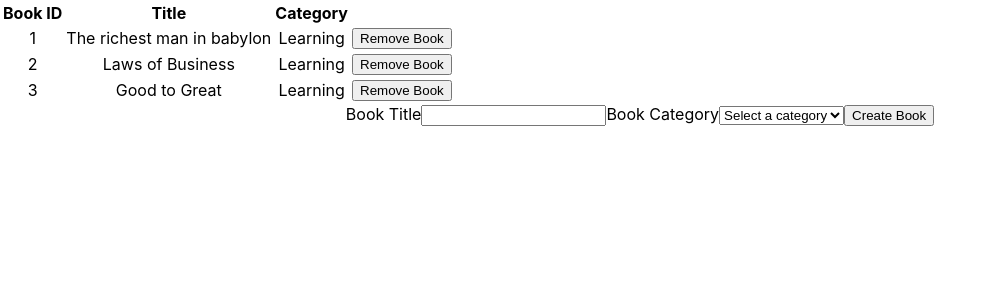
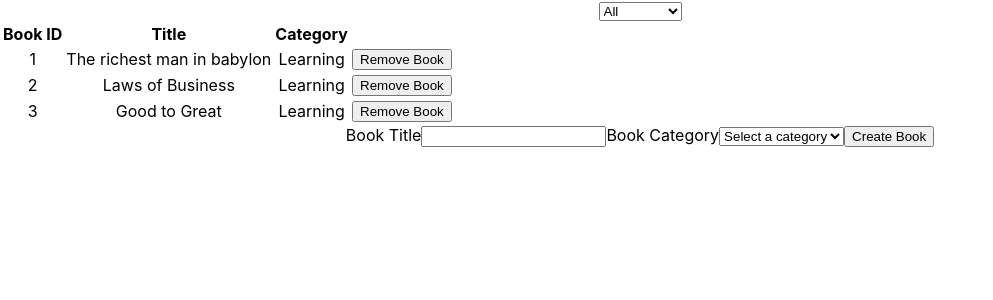
Before and after one commit to Jaakal/bookstore-cms, a React (Create React App) app: page / in a window 1280 px wide. Shown: the top 300 px of the page, without its empty margins (0-993 px from the left). Built offline with nearby package versions, Linux system fonts and the light colour scheme.

Commit message:
Implement filter

```diff
--- a/src/actions/index.js
+++ b/src/actions/index.js
@@ -1,5 +1,6 @@
 const CREATE_BOOK = 'CREATE_BOOK';
 const REMOVE_BOOK = 'REMOVE_BOOK';
+const CHANGE_FILTER = 'CHANGE_FILTER';
 
 export const addBook = book => ({
   type: CREATE_BOOK,
@@ -10,3 +11,8 @@ export const removeBook = book => ({
   type: REMOVE_BOOK,
   book,
 });
+
+export const changeFilter = filter => ({
+  type: CHANGE_FILTER,
+  filter,
+});
--- /dev/null
+++ b/src/components/CategoryFilter.js
@@ -0,0 +1,36 @@
+import React from 'react';
+import PropTypes from 'prop-types';
+
+const CATEGORIES = [
+  'Action',
+  'Biography',
+  'History',
+  'Horror',
+  'Kids',
+  'Learning',
+  'Sci-Fi',
+];
+
+const CategoryFilter = props => {
+  const { handleFilterChange } = props;
+  return (
+    <div>
+      <select onChange={e => handleFilterChange(e)}>
+        <option defaultValue="All"> All</option>
+        {CATEGORIES.map(category => (
+          <option key={category} value={category}>{category}</option>
+        ))}
+      </select>
+    </div>
+  );
+};
+
+CategoryFilter.propTypes = {
+  handleFilterChange: PropTypes.func,
+};
+
+CategoryFilter.defaultProps = {
+  handleFilterChange: () => undefined,
+};
+
+export default CategoryFilter;
--- a/src/containers/BooksList.js
+++ b/src/containers/BooksList.js
@@ -2,17 +2,22 @@ import React from 'react';
 import { connect } from 'react-redux';
 import PropTypes from 'prop-types';
 import Book from '../components/Book';
-import { removeBook } from '../actions/index';
+import { removeBook, changeFilter } from '../actions/index';
+import CategoryFilter from '../components/CategoryFilter';
 
 const BooksList = props => {
-  const { books } = props;
-
+  const { books, filter } = props;
   const handleRemoveBook = book => {
     props.removeBook(book);
   };
 
+  const handleFilterChange = e => {
+    props.changeFilter(e.target.value);
+  };
+  const booksList = () => (filter === 'All' ? books : books.filter(book => book.category === filter));
   return (
     <div>
+      <CategoryFilter handleFilterChange={handleFilterChange} />
       <table>
         <thead>
           <tr>
@@ -22,7 +27,7 @@ const BooksList = props => {
           </tr>
         </thead>
         <tbody>
-          {books.map(book => (
+          {booksList().map(book => (
             <Book key={book.id} book={book} handleRemoveBook={handleRemoveBook} />
           ))}
         </tbody>
@@ -34,17 +39,22 @@ const BooksList = props => {
 BooksList.defaultProps = {
   books: [],
   removeBook: () => undefined,
+  changeFilter: () => undefined,
+  filter: '',
 };
 
 /* eslint-disable react/forbid-prop-types */
 BooksList.propTypes = {
+  filter: PropTypes.string,
   books: PropTypes.array,
   removeBook: PropTypes.func,
+  changeFilter: PropTypes.func,
 };
 /* eslint-enable react/forbid-prop-types */
 
 const mapStateToProps = state => ({
   books: state.books,
+  filter: state.filter,
 });
 
 const mapDispatchToProps = dispatch => ({
@@ -53,6 +63,9 @@ const mapDispatchToProps = dispatch => ({
       removeBook(book),
     );
   },
+  changeFilter: filter => {
+    dispatch(changeFilter(filter));
+  },
 });
 
 export default connect(mapStateToProps, mapDispatchToProps)(BooksList);
--- /dev/null
+++ b/src/reducers/filter.js
@@ -0,0 +1,8 @@
+export default (state = 'All', action) => {
+  switch (action.type) {
+    case 'CHANGE_FILTER':
+      return action.filter;
+    default:
+      return state;
+  }
+};
--- a/src/reducers/index.js
+++ b/src/reducers/index.js
@@ -1,5 +1,5 @@
 import { combineReducers } from 'redux';
 import books from './books';
+import filter from './filter';
 
-
-export default combineReducers({ books });
+export default combineReducers({ books, filter });
```
